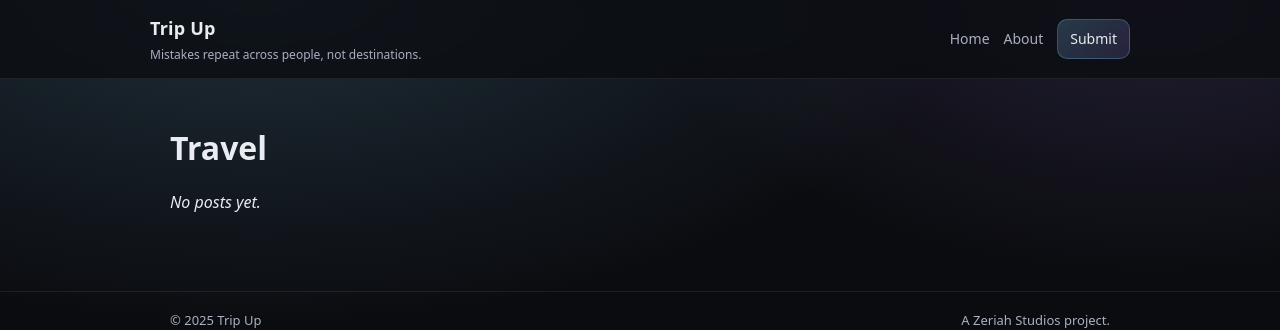
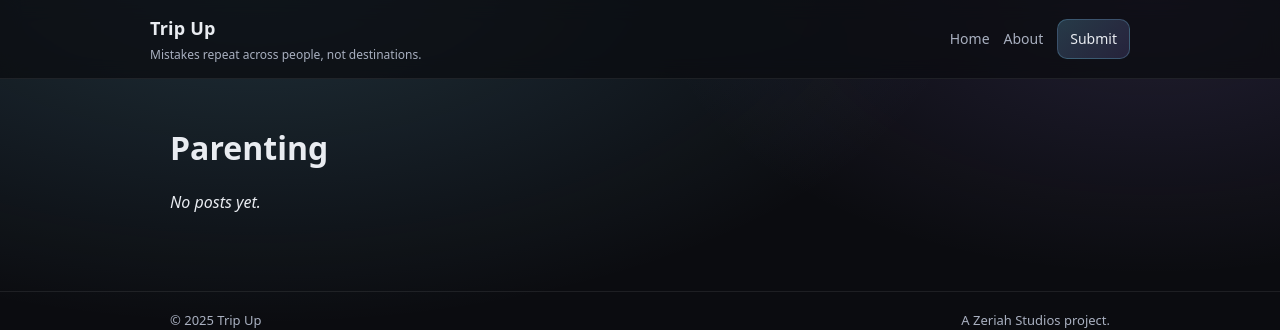
Before and after one commit to ZeriahStudios/TripUp, a Jekyll site: the page built from tags/parenting.md, in a window 1280 px wide. Shown: the top 330 px of the page. Built offline with Jekyll 4.4.1, drawn with Linux system fonts in a browser that asks for light colours.

Commit message:
Update parenting.md

```diff
--- a/tags/parenting.md
+++ b/tags/parenting.md
@@ -4,7 +4,7 @@ title: Parenting
 permalink: /tags/parenting/
 ---
 
-# Travel
+# Parenting
 
 {% if site.tags.parenting %}
   {% for post in site.tags.parenting %}
```
